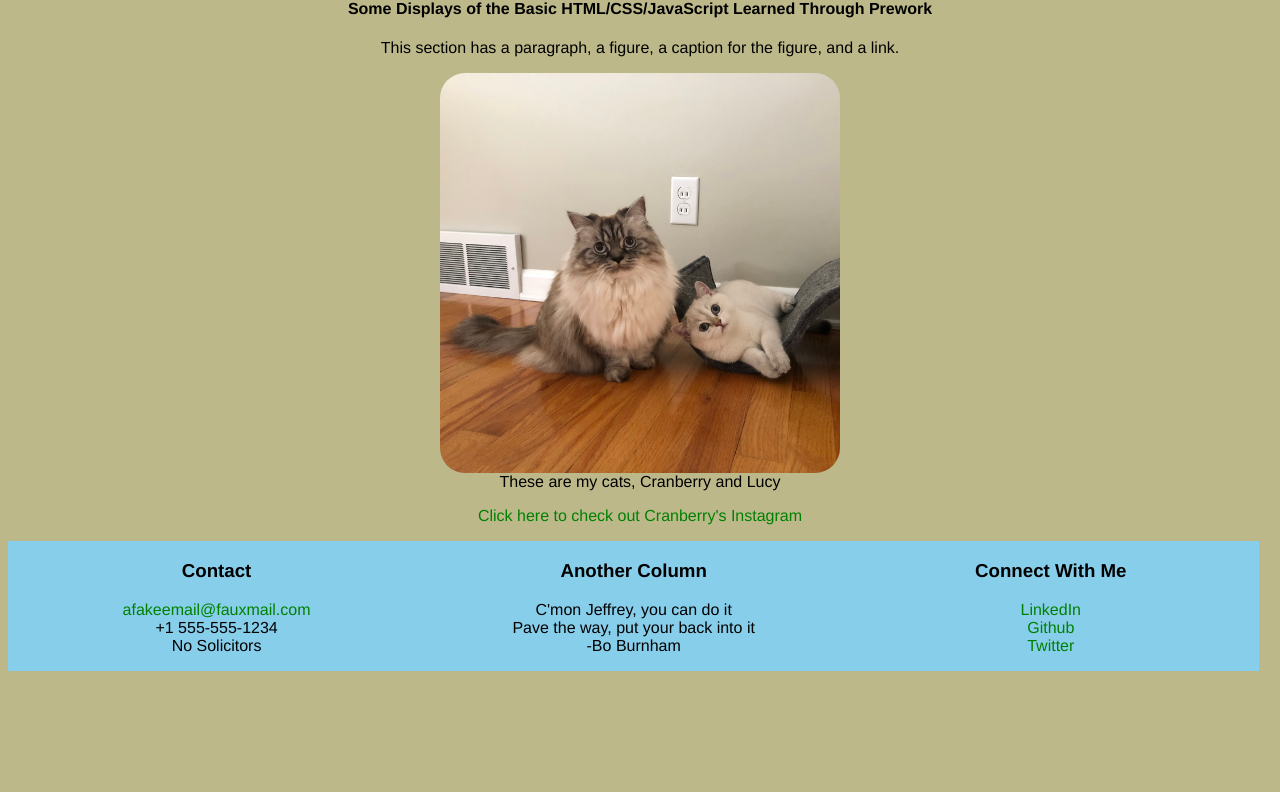
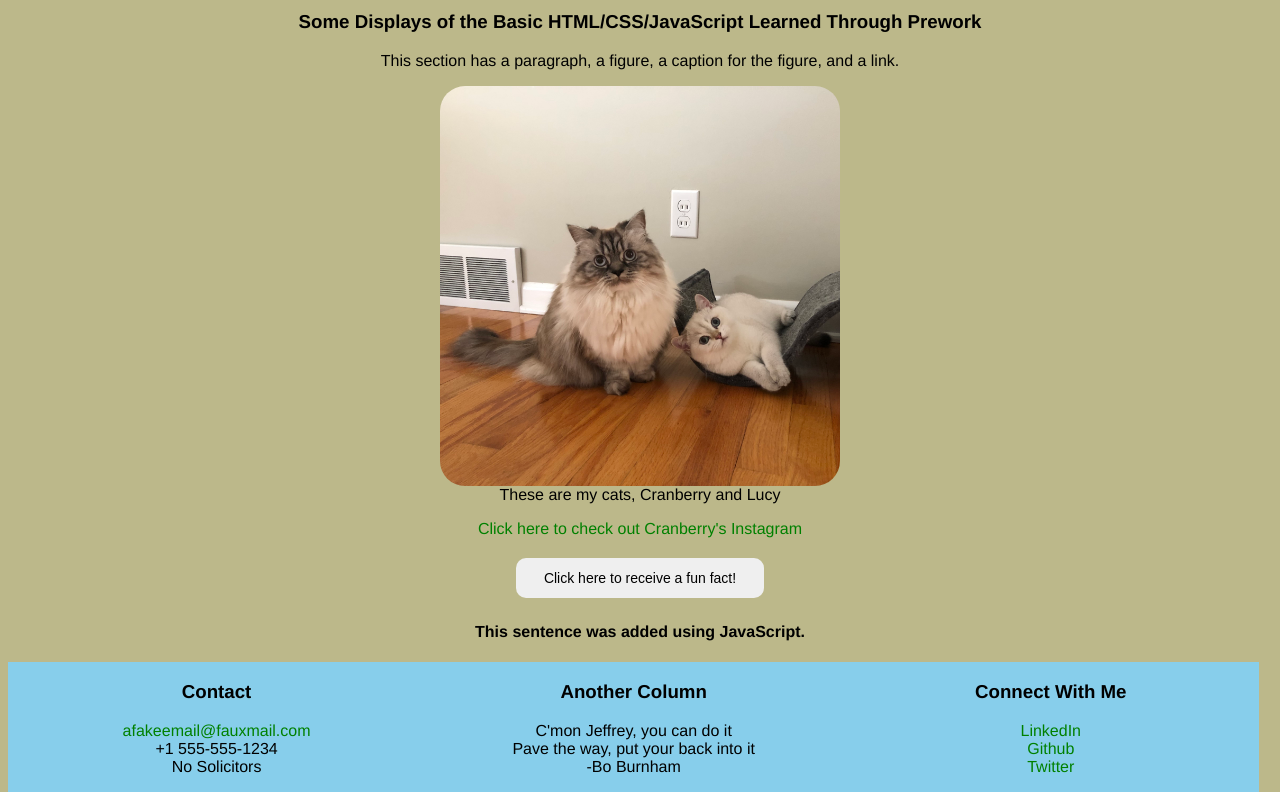
Before and after one commit to fromwentzitcame/Flatiron_prework_project, a plain HTML site: page index.html in a window 1280 px wide. Shown: the part 69-861 px from the top of the page. Before the commit the page ends 800 px from the top, so only its background shows below. Drawn offline with Linux system fonts and the light colour scheme.

Commit message:
add script.js, connect to index.html

```diff
--- a/index.html
+++ b/index.html
@@ -5,10 +5,8 @@
     <title>My Prework Final Project Website</title>
   </head>
   <body>
-    <section id="top">
-        <h1>Hello World!</h1>
-        <h4>Some Displays of the Basic HTML/CSS/JavaScript Learned Through Prework</h4>
-    </section>
+    <h1>Hello World!</h1>
+    <h3>Some Displays of the Basic HTML/CSS/JavaScript Learned Through Prework</h3>
 
     <section>
         <p>This section has a paragraph, a figure, a caption for the figure, and a link.</p>
@@ -18,6 +16,11 @@
         </figure>
         <p class="insta"><a href="https://www.instagram.com/cranberrythemunchkincat/">Click here to check out Cranberry's Instagram</a></p>
     </section>
+
+    <div>
+        <script src="script.js"></script>
+        <button onclick="buttonClick2()">Click here to receive a fun fact!</button>
+    </div>
 
     <section id="columns">
         <div>
--- /dev/null
+++ b/script.js
@@ -0,0 +1,16 @@
+const h4 = document.createElement('h4');
+h4.textContent = "This sentence was added using JavaScript.";
+
+document.querySelector('body').appendChild(h4);
+
+function buttonClick2() {
+  alert('"OMG" usage can be traced back to 1917.');
+}
+
+/*
+function buttonClick() {
+    const funButton = document.getElementById('secret');
+    funButton.addEventListener('click', function message() {
+        alert('"OMG" usage can be traced back to 1917.');
+      });
+}*/
--- a/style.css
+++ b/style.css
@@ -38,3 +38,29 @@ a:link, a:visited {
   a:hover {
     color: darkblue;
   }
+
+  button {
+    border: none;
+    border-radius: 10px;
+    color: black;
+    padding: 12px 28px;
+    text-align: center;
+    text-decoration: none;
+    display: inline-block;
+    font-size: 14px;
+    margin: 4px 4px;
+    transition-duration: 0.4s;
+    cursor: pointer;
+  }
+
+  /*
+  button {
+    background-color: white;
+    color: black;
+    border: 2px solid green;
+  }*/
+
+  button:hover {
+    background-color: green;
+    color: white;
+  }
```
